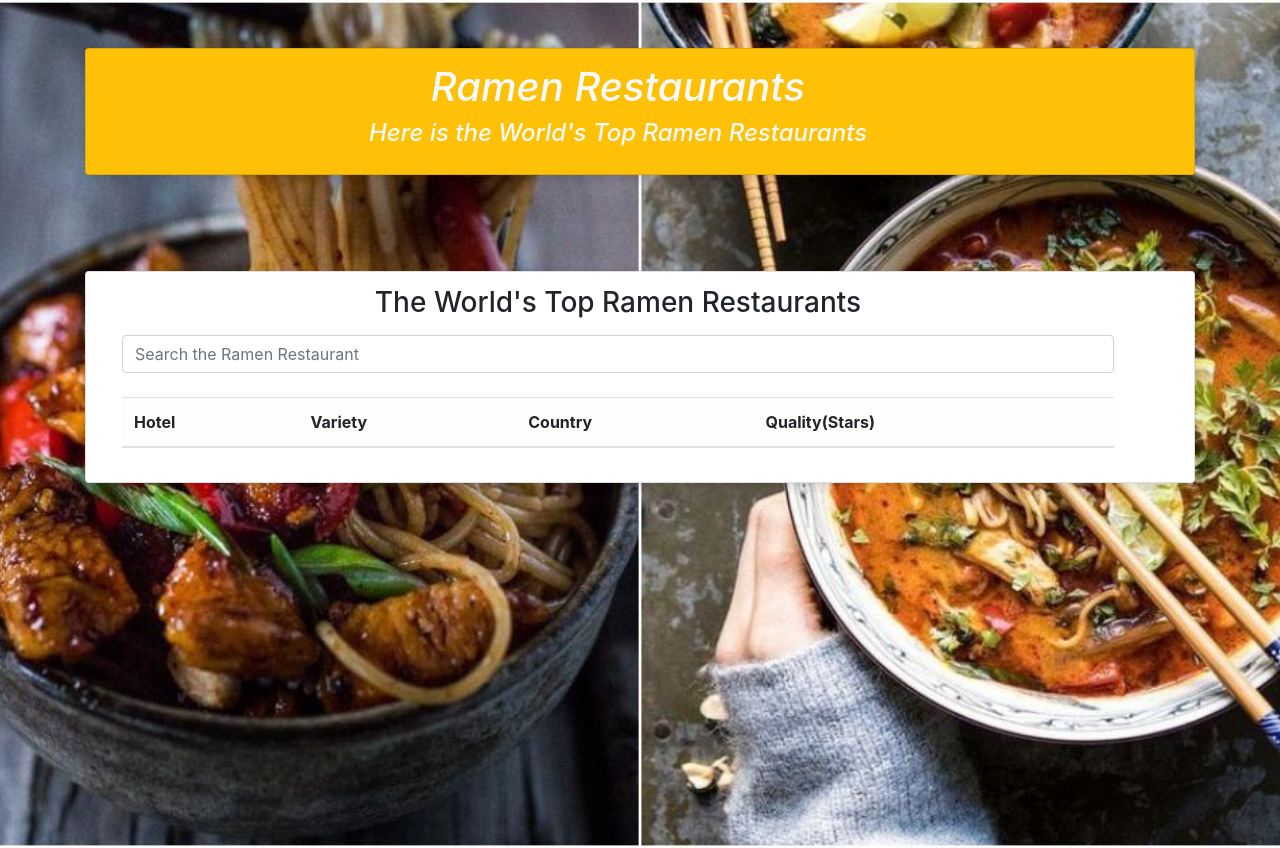
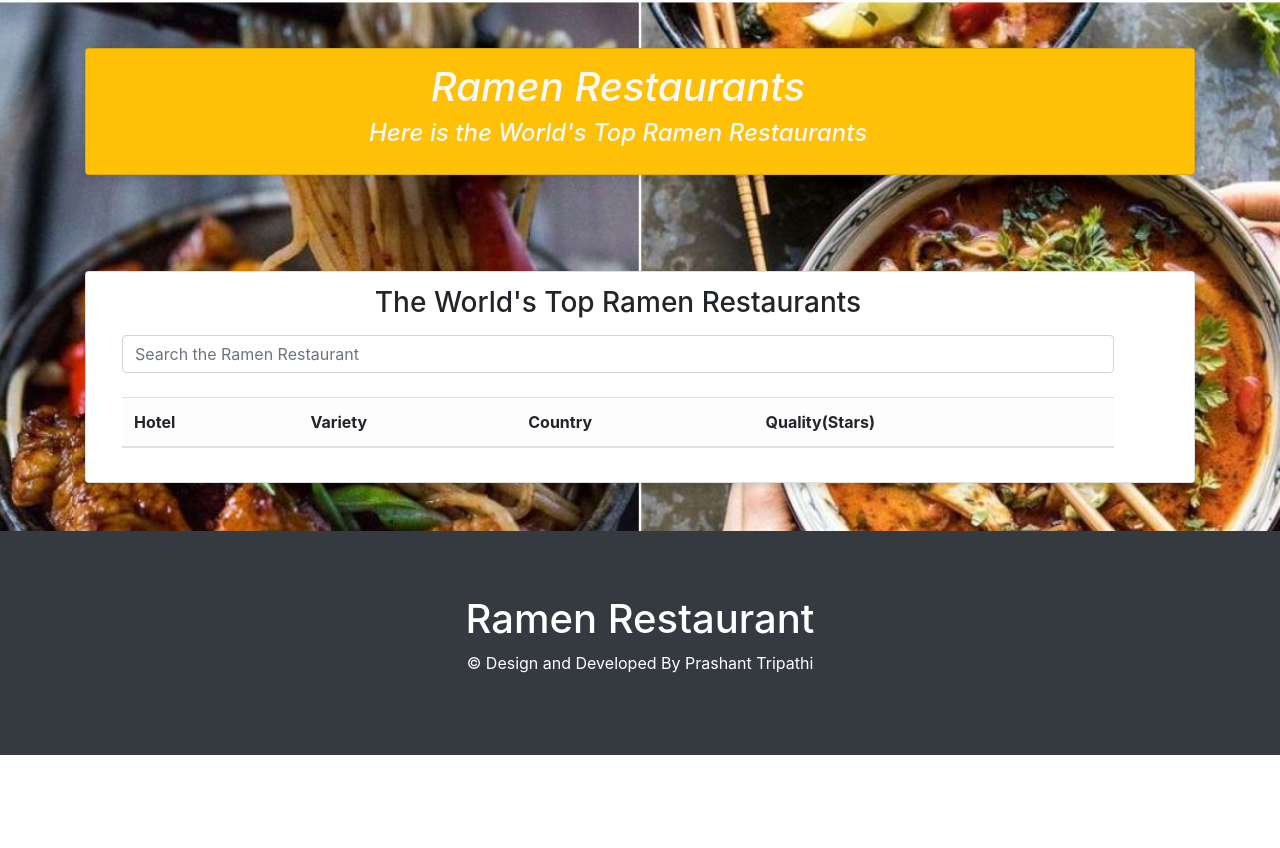
Before and after one commit to prashantreneur/Ramen-Restaurants, a plain HTML site: page index.html in a window 1280 px wide. After the commit the page ends 800 px from the top, so only its background shows below. Drawn offline with Linux system fonts and the light colour scheme; no server answers; files whose address does not match are found by name.

Commit message:
Footter Addded

```diff
--- a/bootstrap/css/mystyle.css
+++ b/bootstrap/css/mystyle.css
@@ -3,7 +3,7 @@
     background-image: url("/Noodles-Bs/pjimage6-1550497951.jpg");
 
     /* Full height */
-    height: 100vh;
+
 
     /* Center and scale the image nicely */
     background-position: center;
--- a/index.html
+++ b/index.html
@@ -7,17 +7,17 @@
     <link rel="stylesheet" href="./bootstrap/css/bootstrap.min.css">
     <link rel="stylesheet" href="./bootstrap/css/mystyle.css">
     <script src="./bootstrap/js/bootstrap.min.js"></script>
-    <title>Ramen Restaurants</title>
+    <title>Ramen Restaurant's</title>
 </head>
 
-<body class="bg ">
+<body class="bg  ">
     <div class="container">
         <div class="text-light bg-warning card w-40 mt-5 mb-5 text-center ">
             <h1 class="font-italic ">Ramen Restaurants</h1>
             <p class="font-italic h4">Here is the World's Top Ramen Restaurants</p>
         </div>
         <div class="row">
-            <div class="col-12 mx-auto">
+            <div class="col-lg-12 col-md-12 col-sm-12 mx-auto">
                 <div class="card card-body  mt-5  ">
                     <h3 class="text-center mb-3">The World's Top Ramen Restaurants </h3>
                     <input type="text" placeholder="Search the Ramen Restaurant" id="search-box" class="form-control">
@@ -39,6 +39,15 @@
         </div>
 
     </div>
+    <section>
+        <div class="jumbotron jumbotron-fluid text-center mt-5 bg-dark text-white" style="margin-bottom:0">
+
+            <h1>Ramen Restaurant</h1>
+            <p>&copy Design and Developed By Prashant Tripathi</p>
+
+        </div>
+    </section>
+
     <script src="./app.js"></script>
 
 </body>
```
